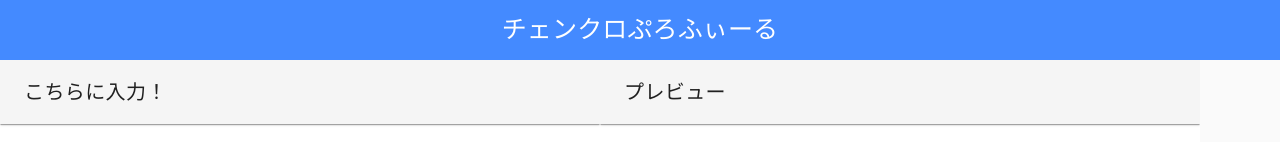
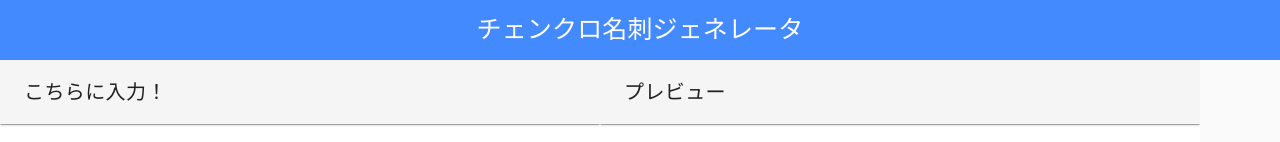
Before and after one commit to datsuns/chaincroprof, a Vue app: page / in a window 1280 px wide. Shown: the top 142 px of the page. Built offline with nearby package versions, Linux system fonts and the light colour scheme.

Commit message:
change title text

```diff
--- a/src/App.vue
+++ b/src/App.vue
@@ -171,7 +171,7 @@ export default {
   },
   data () {
     return {
-      titleText:       'チェンクロぷろふぃーる',
+      titleText:       'チェンクロ名刺ジェネレータ',
       textFont:        'Avenir',
       fontSize:        30,
       userPhotoStartX: 45,
```
